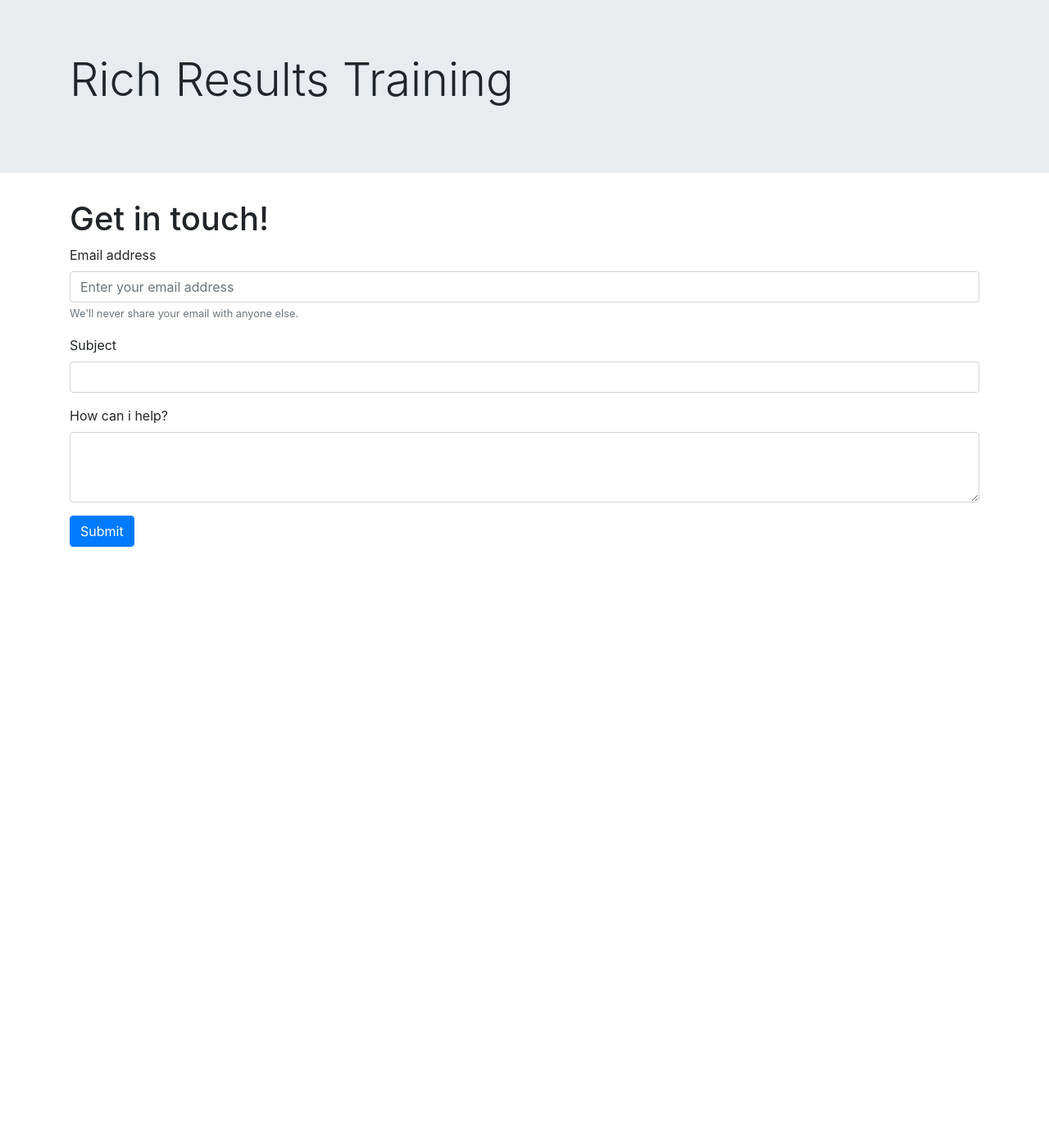
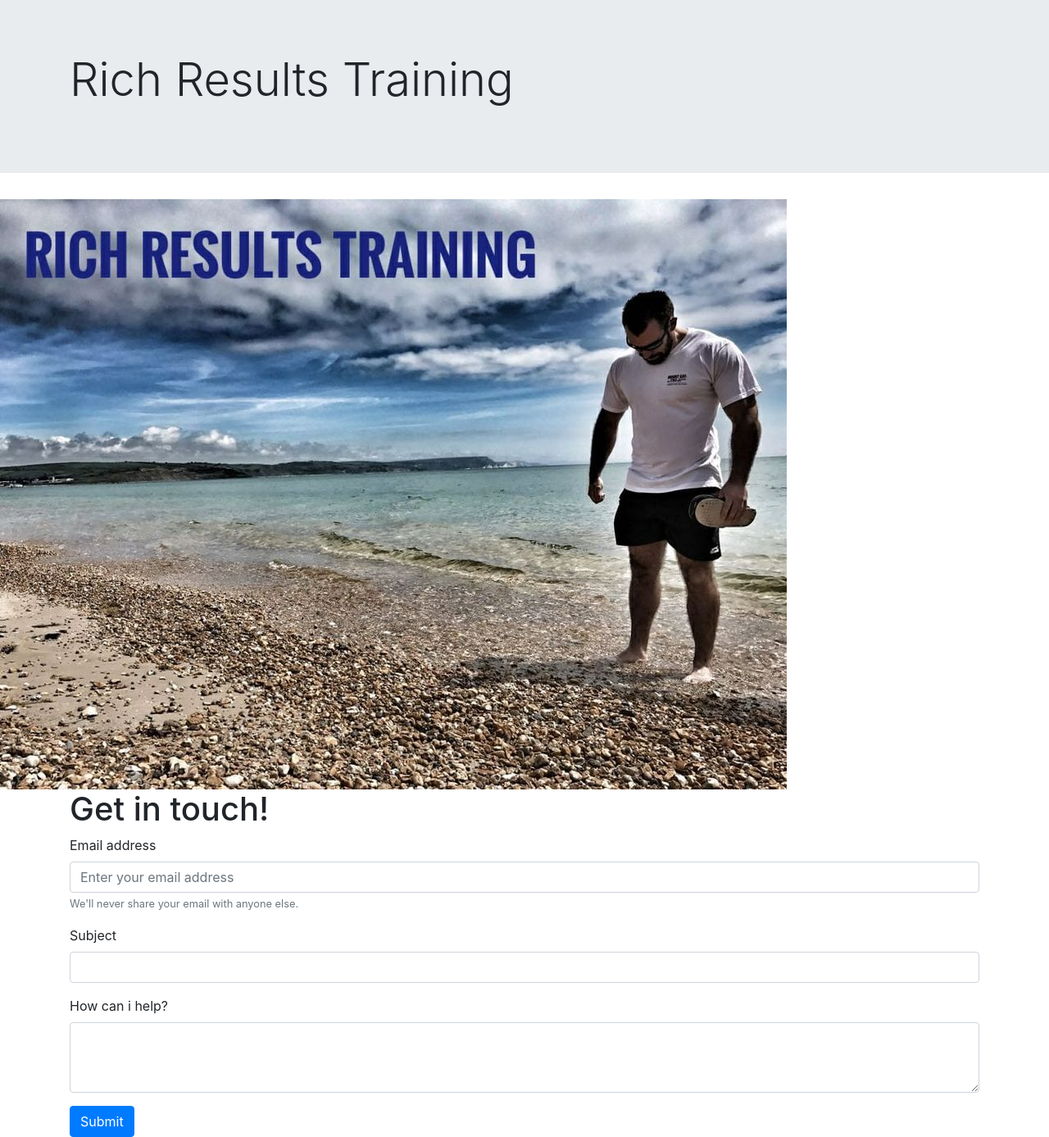
Before and after one commit to bandyp/richfitness, a PHP site: page / in a window 1280 px wide. Shown: the whole page at 82% size. Before the commit the page ends 667 px from the top, so only its background shows below. Run offline with PHP 8.4, Linux system fonts and the light colour scheme; some libraries are stand-ins or nearby versions.

Commit message:
add jumbotron

```diff
--- a/index.php
+++ b/index.php
@@ -78,7 +78,9 @@
             <p class="lead"></p>
         </div>
     </div>
-
+    <div>
+        <img src="rich1.jpg" class="img-fluid" alt="Responsive image">
+    </div>
 
     <div class="container">
 
```
Also changed, not shown: rich1.jpg (added).
